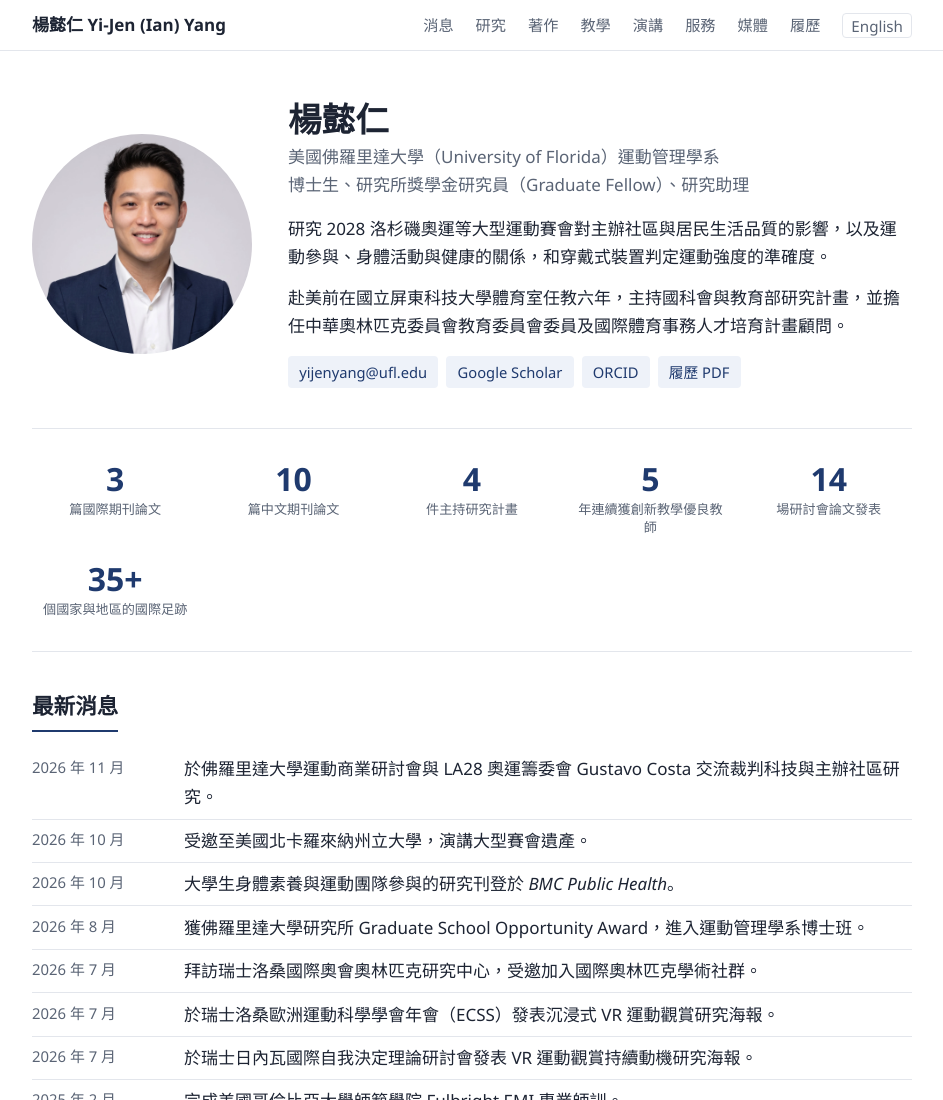
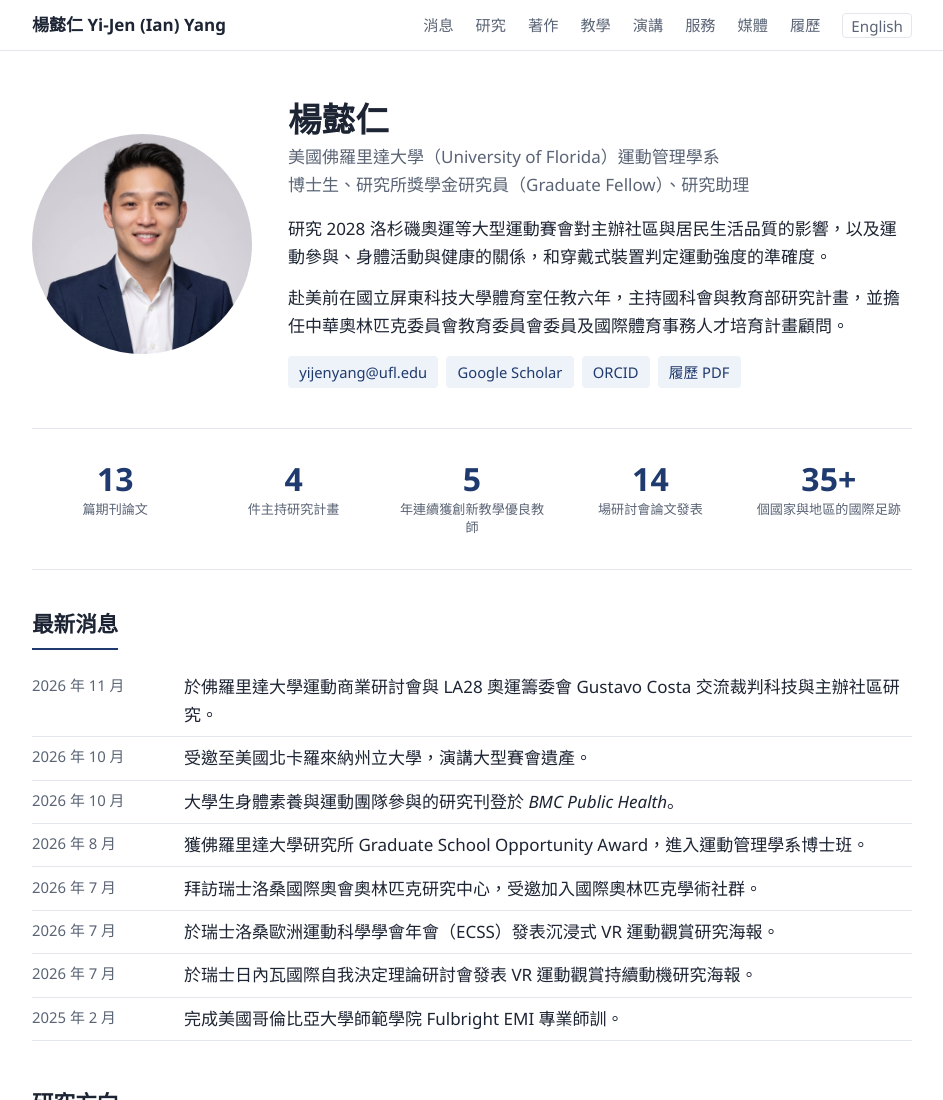
Before and after one commit to ianyijenyang/ianyijenyang.github.io, a plain HTML site: page zh/index.html in a window 1280 px wide. Shown: the top 1100 px of the page, without its empty margins (168-1111 px from the left). Drawn offline with nearby package versions, Linux system fonts and the light colour scheme.

Commit message:
Combine journal article counts (zh)

```diff
--- a/zh/index.html
+++ b/zh/index.html
@@ -78,8 +78,7 @@
   </div>
 
   <div class="stats">
-    <div><span class="num">3</span><span class="lbl">篇國際期刊論文</span></div>
-    <div><span class="num">10</span><span class="lbl">篇中文期刊論文</span></div>
+    <div><span class="num">13</span><span class="lbl">篇期刊論文</span></div>
     <div><span class="num">4</span><span class="lbl">件主持研究計畫</span></div>
     <div><span class="num">5</span><span class="lbl">年連續獲創新教學優良教師</span></div>
     <div><span class="num">14</span><span class="lbl">場研討會論文發表</span></div>
```
